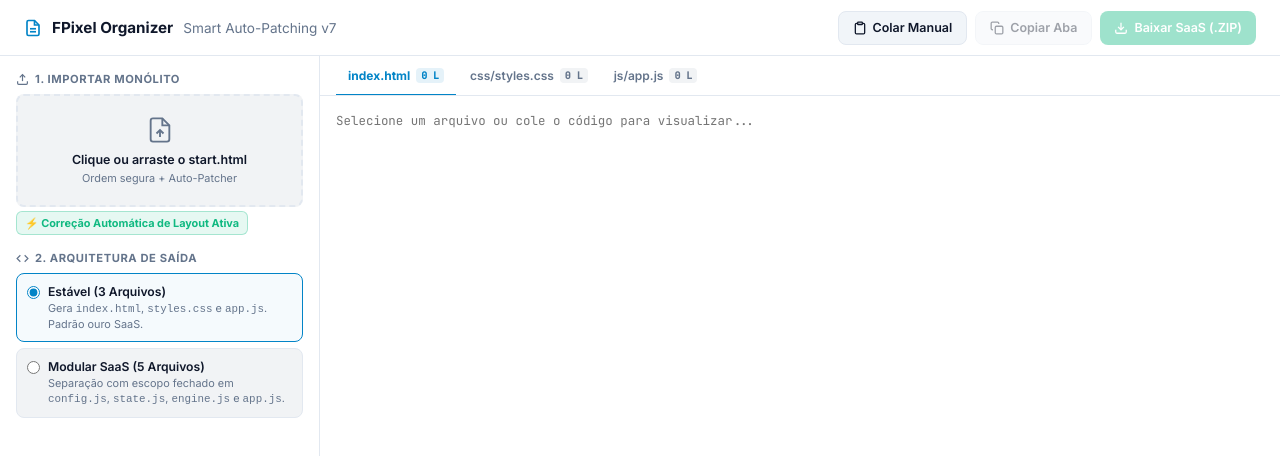
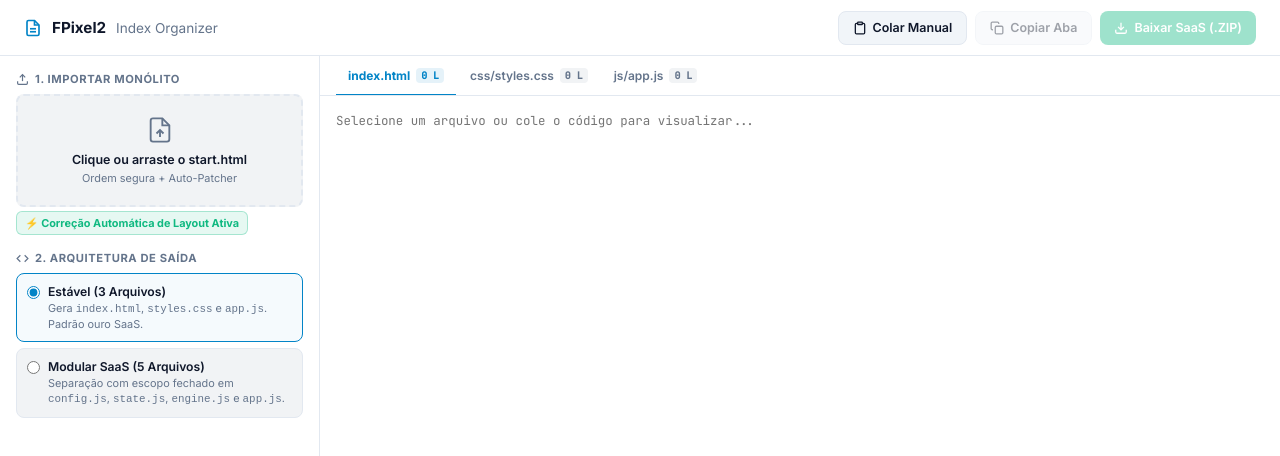
Before and after one commit to Rafael1OFF/index-organizer, a plain HTML site: page index.html in a window 1280 px wide. Shown: the top 456 px of the page. Drawn offline with nearby package versions, Linux system fonts and the light colour scheme.

Commit message:
Update index.html

```diff
--- a/index.html
+++ b/index.html
@@ -356,7 +356,7 @@
   <header>
     <div class="brand">
       <svg viewBox="0 0 24 24" fill="none" stroke="currentColor"><path d="M14 2H6a2 2 0 0 0-2 2v16a2 2 0 0 0 2 2h12a2 2 0 0 0 2-2V8z"></path><polyline points="14 2 14 8 20 8"></polyline><line x1="16" y1="13" x2="8" y2="13"></line><line x1="16" y1="17" x2="8" y2="17"></line></svg>
-      FPixel Organizer <span>Smart Auto-Patching v7</span>
+      FPixel2<span>Index Organizer</span>
     </div>
     <div class="header-actions">
       <button id="btnTogglePaste">
```
